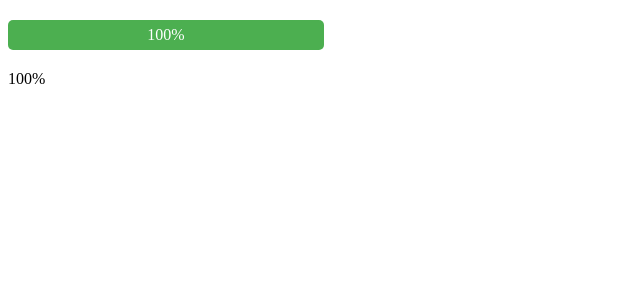
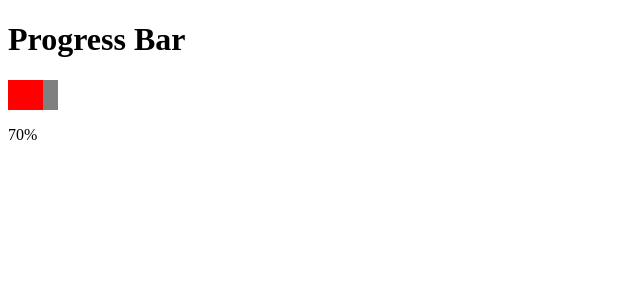
Before and after one commit to acciojob/progress-bar-react-NehaNayak123, a React app: page / in a window 1280 px wide. Shown: the top 300 px of the page, without its empty margins (0-640 px from the left). Built offline with nearby package versions, Linux system fonts and the light colour scheme.

Commit message:
Update App.js

```diff
--- a/src/components/App.js
+++ b/src/components/App.js
@@ -1,94 +1,32 @@
-import React, { useState, useEffect } from "react";
 
+import React, {useState, useEffect } from "react"
+import './../styles/App.css';
 
-const ProgressBar = () => {
-  const [progress, setProgress] = useState(0);
+const App = () => {
+  const [count , setCount]=useState(0)
+    useEffect(()=>{
+        const interval= setInterval(()=>{
+            setCount((c)=>{
+                if(c>=100){
+                    clearInterval(interval)
+                    return c
+                }
+                return Math.min(c+10, 100);
+            })
+        },1000)
 
-  useEffect(() => {
-    const interval = setInterval(() => {
-      setProgress((oldProgress) => {
-        if (oldProgress >= 100) {
-          clearInterval(interval);
-          return 100;
-        }
-        return Math.min(oldProgress + 10, 100);  // Increase by 20% each time
-      });
-    }, 500);  // Decrease time to 250 milliseconds
-
-    return () => clearInterval(interval);
-  }, []);
-
+        return ()=>clearInterval(interval)
+    },[])
   return (
     <div>
-      <div id="barOuter"
-      style={styles.barOuter}
-      >
-        <div
-          id="barInner"
-          style={{
-            ...styles.barInner,
-            width: `${progress}%`,
-          }}
-        >
-          {progress}%
-        </div>
-      </div>
-      <span>{progress}%</span>
+        {/* Do not remove the main div */}
+      <h1>Progress Bar</h1>
+    <div id="barOuter">
+        <p id="barInner" style={{width:`${count}%`}}></p>
+        <p>{count}%</p>
     </div>
-  );
-};
+    </div>
+  )
+}
 
-const styles = {
-  barOuter: {
-    width: "25%",
-    height: "30px",
-    backgroundColor: "#f0f0f0",
-    borderRadius: "5px",
-    overflow: "hidden",
-    margin: "20px 0",
-  },
-  barInner: {
-    height: "100%",
-    backgroundColor: "#4caf50",
-    textAlign: "center",
-    lineHeight: "30px",
-    color: "white",
-    transition: "width 1s linear", // Smooth transition
-  },
-};
-
-
-
-export default ProgressBar;
-// //////////////////////////////////
-// import React, {useState, useEffect } from "react"
-// import './../styles/App.css';
-
-// const App = () => {
-//   const [count , setCount]=useState(0)
-//     useEffect(()=>{
-//         const interval= setInterval(()=>{
-//             setCount((c)=>{
-//                 if(c>=100){
-//                     clearInterval(interval)
-//                     return c
-//                 }
-//                 return Math.min(c+10, 100);
-//             })
-//         },1000)
-
-//         return ()=>clearInterval(interval)
-//     },[])
-//   return (
-//     <div>
-//         {/* Do not remove the main div */}
-//       <h1>Progress Bar</h1>
-//     <div id="barOuter">
-//         <p id="barInner" style={{width:`${count}%`}}></p>
-//         <p>{count}%</p>
-//     </div>
-//     </div>
-//   )
-// }
-
-// export default App
+export default App
```
